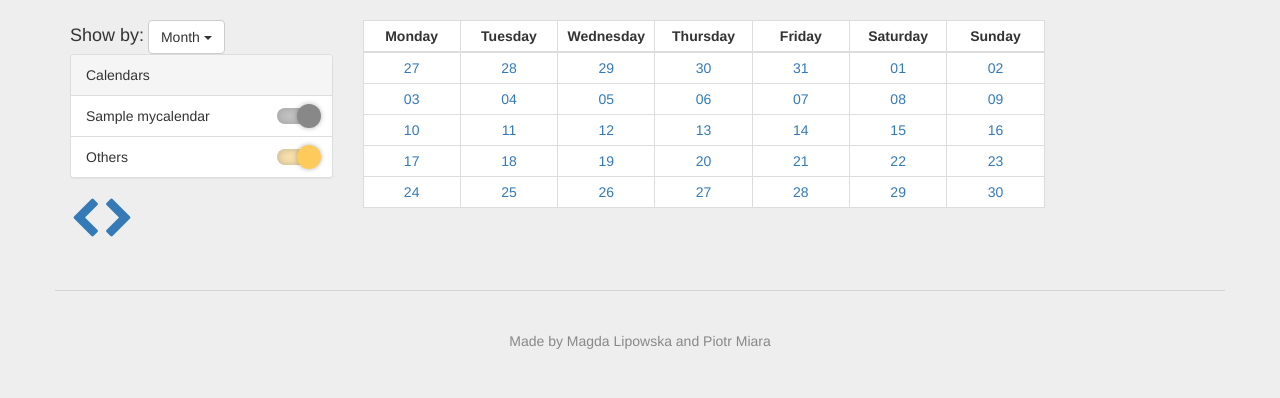
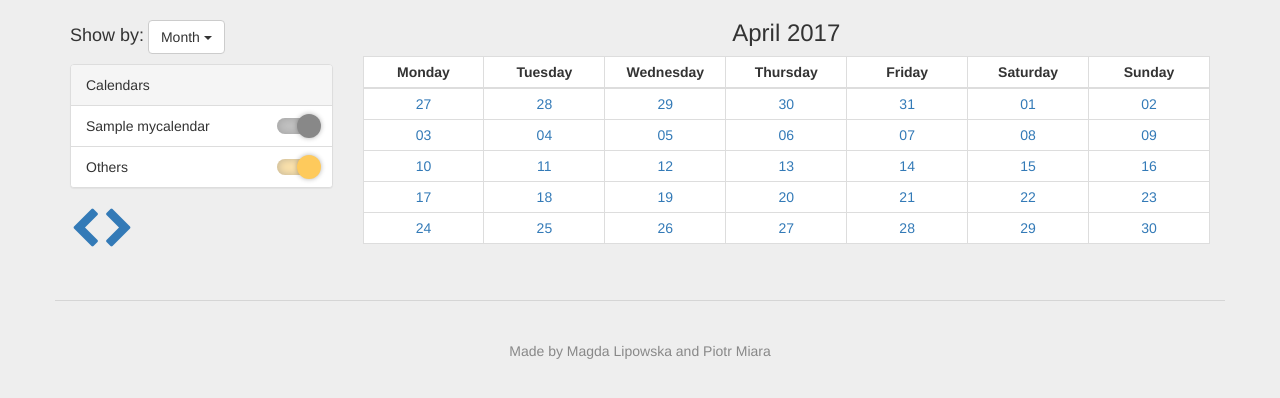
Before and after one commit to kasztanka/django_calendar, a Django app: page /month/2017-04-13 in a window 1280 px wide. Shown: the part 52-450 px from the top of the page. Run offline with Django 3.2, Linux system fonts and the light colour scheme; a user stored in the database is signed in; tables that the repository leaves empty hold one stand-in row (values such as "Sample post"); some libraries are stand-ins or nearby versions.

Commit message:
Add timeline date range heading

```diff
--- a/my_calendar/static/base.css
+++ b/my_calendar/static/base.css
@@ -90,6 +90,7 @@ hr {
 }
 
 #table-month {
+    width: 100%;
     background-color: #fff;
 }
 
@@ -100,6 +101,15 @@ hr {
 
 #show-by-heading {
      display: inline;
+}
+
+.timeline-date-range {
+    margin-top: 0;
+    text-align: center;
+}
+
+#calendars-switch {
+    margin-top: 10px;
 }
 
 .material-switch > input[type="checkbox"] {
--- a/my_calendar/templates/my_calendar/calendars_switch.html
+++ b/my_calendar/templates/my_calendar/calendars_switch.html
@@ -1,4 +1,4 @@
-<div class="panel panel-default">
+<div class="panel panel-default" id="calendars-switch">
     <div class="panel-heading">Calendars</div>
     <ul class="list-group">
     {% for cal in calendars %}
--- a/my_calendar/templates/my_calendar/day.html
+++ b/my_calendar/templates/my_calendar/day.html
@@ -16,6 +16,7 @@
         </div>
     </div>
     <div class="col-lg-9">
+        <h3 class="timeline-date-range">{{ chosen_date|date:"d F Y" }}</h3>
         <div id="timeline" style="width:100%">
             <div id="header" style="float:left; width:100%; display:table;">
                 <div style="display:table-cell;">Day:</div>
--- a/my_calendar/templates/my_calendar/month.html
+++ b/my_calendar/templates/my_calendar/month.html
@@ -17,6 +17,7 @@
         </div>
     </div>
     <div class="col-lg-9">
+        <h3 class="timeline-date-range">{{ chosen_date|date:"F Y" }}</h3>
         <table class="table-bordered" id="table-month">
             <thead>
                 <tr>
--- a/my_calendar/templates/my_calendar/week.html
+++ b/my_calendar/templates/my_calendar/week.html
@@ -16,6 +16,7 @@
         </div>
     </div>
     <div class="col-lg-9">
+        <h3 class="timeline-date-range">{{ Monday|date:"d F" }} - {{ Sunday|date:"d F Y" }}</h3>
         <div id="timeline" style="width:100%">
             <div id="header" style="float:left; width:100%; display:table;">
                 <div style="display:table-cell;">Days:</div>
--- a/my_calendar/views.py
+++ b/my_calendar/views.py
@@ -136,6 +136,8 @@ def week(request, year, month, day):
         context['earlier'] = date_ - datetime.timedelta(days=7)
         context['later'] = date_ + datetime.timedelta(days=7)
         context['range'] = range(24)
+        context['Monday'] = date_ - datetime.timedelta(days=date_.weekday())
+        context['Sunday'] = context['Monday'] + datetime.timedelta(days=6)
     return render(request, 'my_calendar/week.html', context)
 
 def day(request, year, month, day):
```
